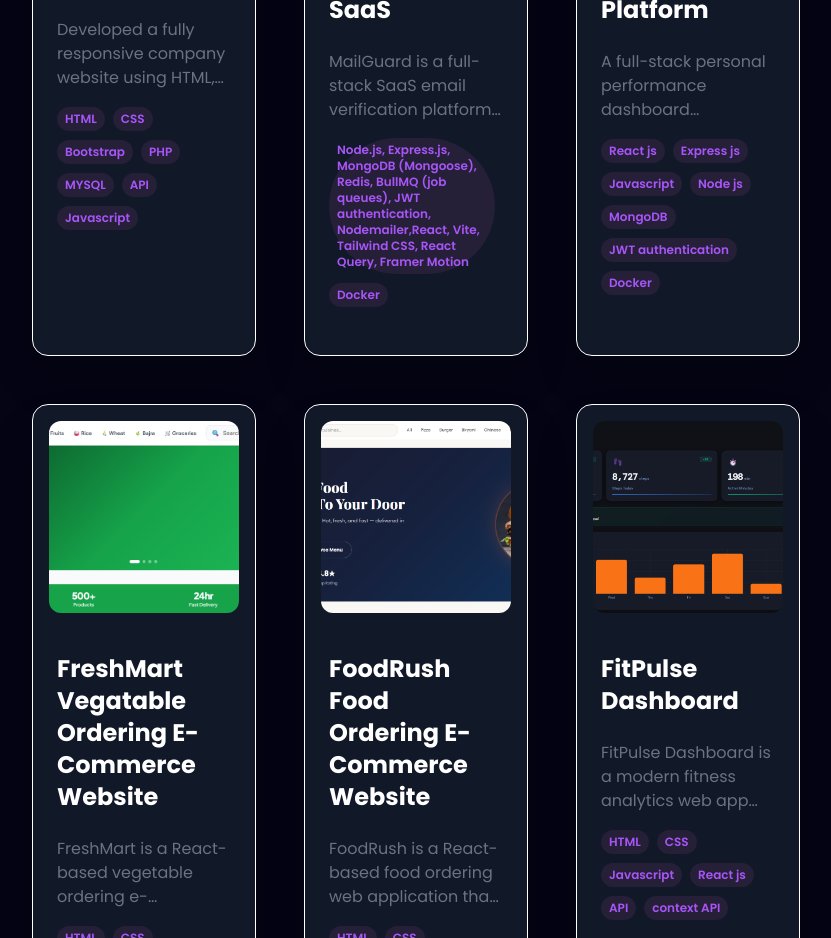
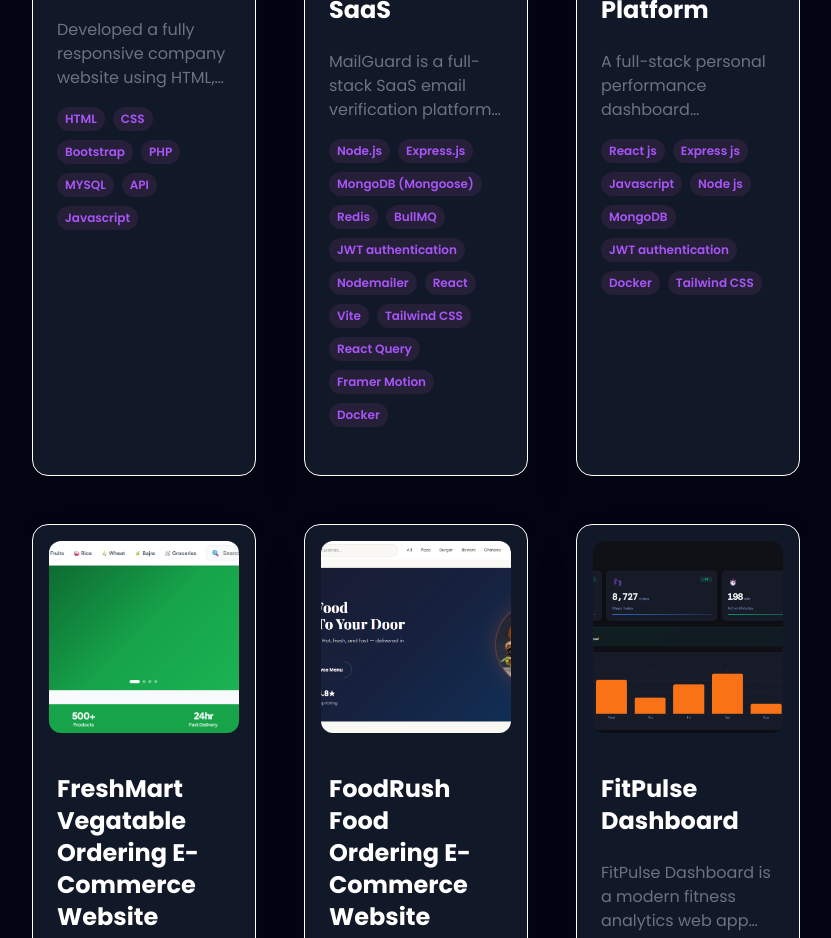
Before and after one commit to Sam-gore2000/new-portfolio-web, a React (Vite) app: page / in a window 1280 px wide. Shown: the part 5540-6478 px from the top of the page, without its empty margins (224-1055 px from the left). Built offline with nearby package versions, Linux system fonts and the light colour scheme.

Commit message:
update skill

```diff
--- a/src/constants.js
+++ b/src/constants.js
@@ -305,7 +305,7 @@ export const SkillsInfo = [
       description:
         "MailGuard is a full-stack SaaS email verification platform that validates single or bulk email addresses using real-time DNS, MX, and SMTP checks. It detects disposable emails, role-based accounts, and catch-all domains, provides confidence scores with detailed verification results, and includes bulk CSV processing, domain intelligence caching, authentication, job tracking, and Docker-ready deployment for scalable email validation.",
       image: MailGuard,
-      tags: ["Node.js, Express.js, MongoDB (Mongoose), Redis, BullMQ (job queues), JWT authentication, Nodemailer,React, Vite, Tailwind CSS, React Query, Framer Motion","Docker"],
+      tags: ["Node.js", "Express.js", "MongoDB (Mongoose)", "Redis", "BullMQ", "JWT authentication", "Nodemailer","React", "Vite", "Tailwind CSS", "React Query"," Framer Motion","Docker"],
       github: "https://github.com/Sam-gore2000/mailguard",
       webapp: "https://mailguard.ext.lionreachlabs.cloud/",
     },
@@ -315,7 +315,7 @@ export const SkillsInfo = [
       description:
         "A full-stack personal performance dashboard combining habit tracking, gamification, and analytics — built with React, Node.js/Express, and MongoDB. Features daily goal tracking, XP/levels, streaks, a GitHub-style consistency heatmap, a computed 'Life Score,' 30-day challenges, and a calendar with day-by-day reports.",
       image: lifeos,
-      tags: ["React js ", "Express js", "Javascript", "Node js","MongoDB","JWT authentication","Docker"],
+      tags: ["React js ", "Express js", "Javascript", "Node js","MongoDB","JWT authentication","Docker","Tailwind CSS"],
       github: "https://github.com/Sam-gore2000/lifeTrack",
       webapp: "https://life-track-mu.vercel.app/",
     },
```
